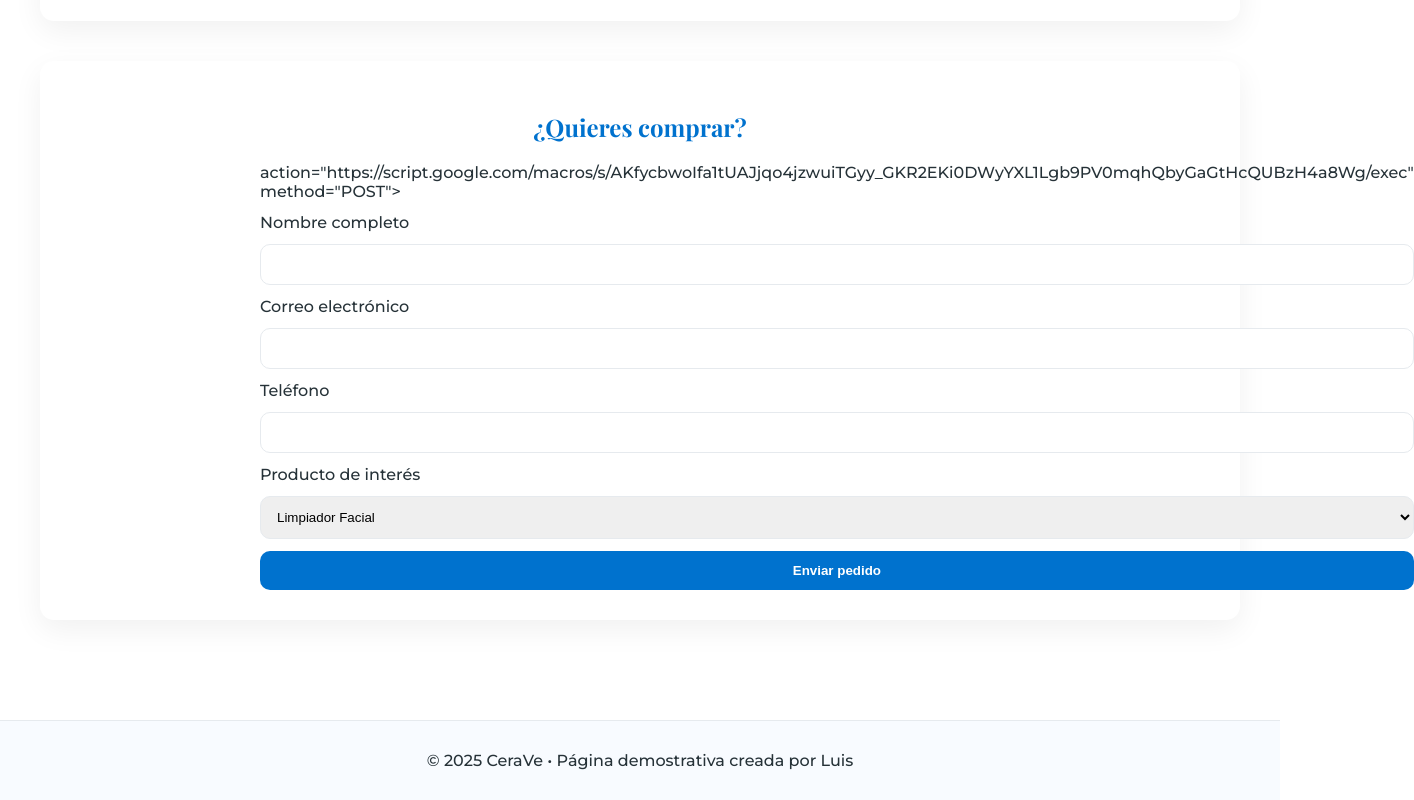
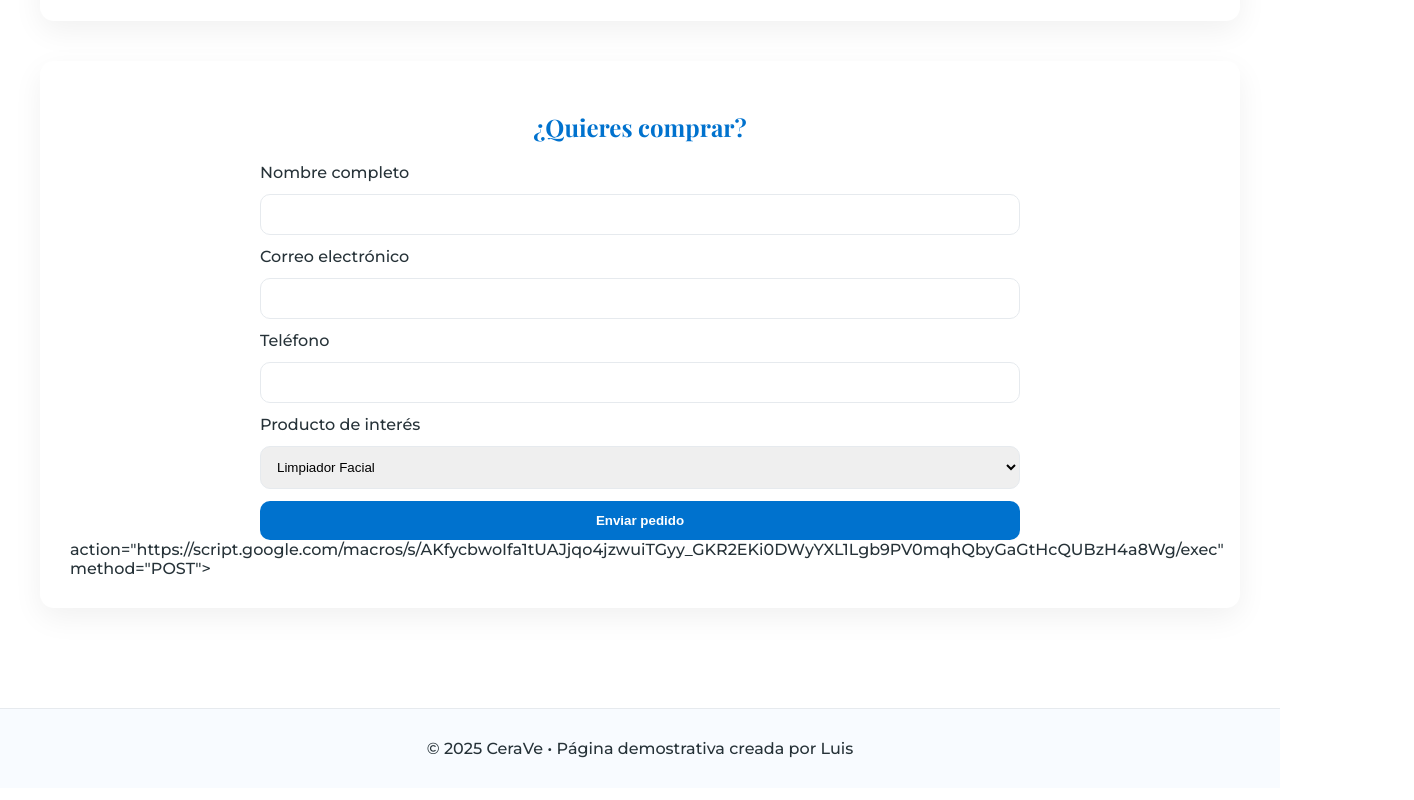
Before and after one commit to luiscastillo-dev/formulario_2, a plain HTML site: page index.html in a window 1280 px wide. Shown: the part 1886-2686 px from the top of the page, 1414 px wide, since content can reach past the window. Drawn offline with nearby package versions, Linux system fonts and the light colour scheme.

Commit message:
Update index.html

```diff
--- a/index.html
+++ b/index.html
@@ -239,7 +239,7 @@
   <section class="card" id="formulario">
     <h2>¿Quieres comprar?</h2>
 
-    <form> action="https://script.google.com/macros/s/AKfycbwoIfa1tUAJjqo4jzwuiTGyy_GKR2EKi0DWyYXL1Lgb9PV0mqhQbyGaGtHcQUBzH4a8Wg/exec" method="POST">
+    <form>
       <label>Nombre completo</label>
       <input type="text" required>
 
@@ -257,7 +257,7 @@
       </select>
 
       <button class="boton-form" type="submit">Enviar pedido</button>
-    </form>
+    </form> action="https://script.google.com/macros/s/AKfycbwoIfa1tUAJjqo4jzwuiTGyy_GKR2EKi0DWyYXL1Lgb9PV0mqhQbyGaGtHcQUBzH4a8Wg/exec" method="POST">
   </section>
 
 </main>
```
